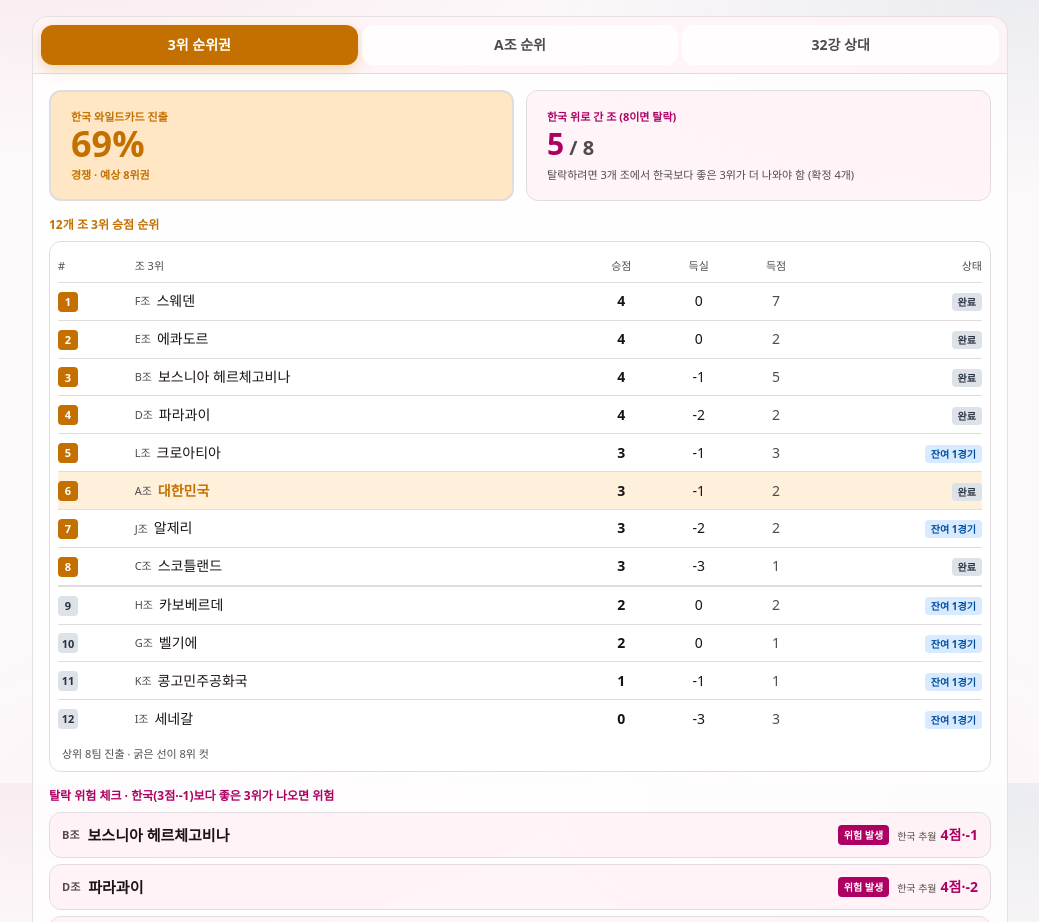
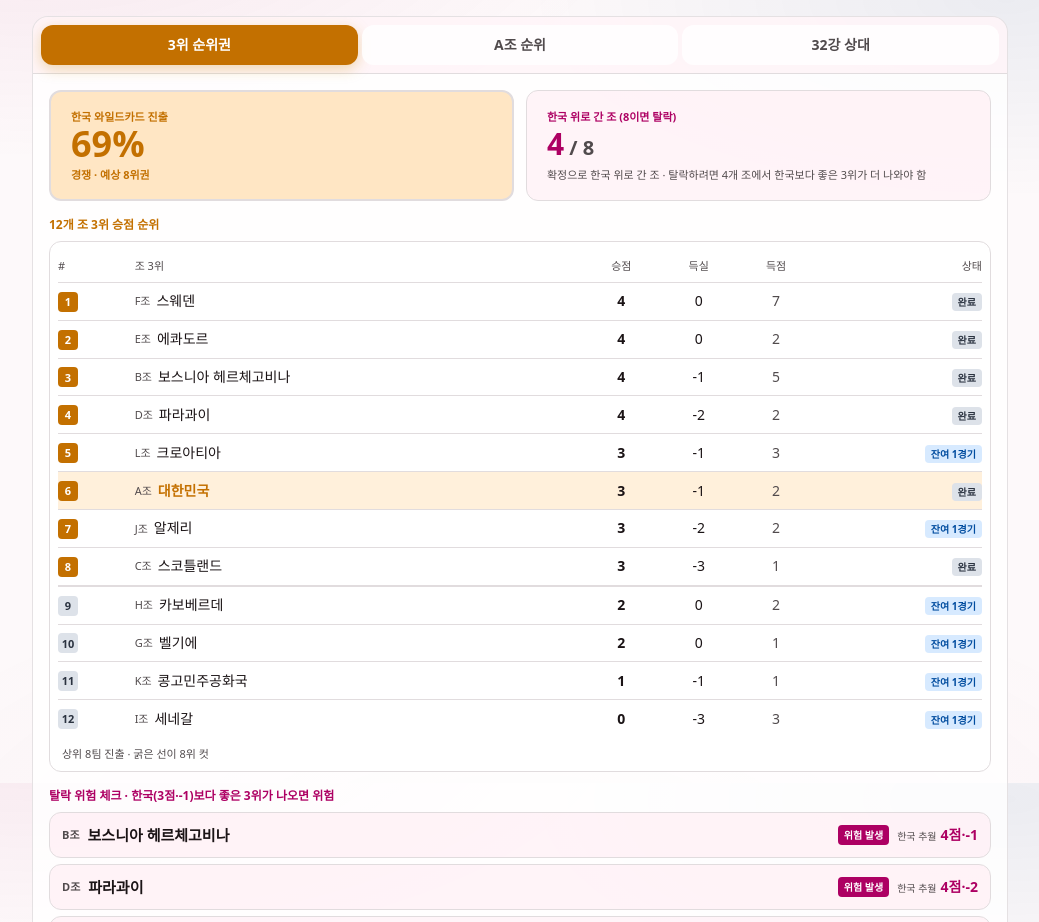
Before and after one commit to jeky22/worldcup-korea, a Next.js app: page / in a window 1280 px wide. Shown: the part 817-1739 px from the top of the page, without its empty margins (120-1159 px from the left). Built offline with nearby package versions, Linux system fonts and the light colour scheme; no server answers; a web font is replaced by a local one.

Commit message:
확률 재계산 및 표기 수정

```diff
--- a/src/components/korea-group-tabs.tsx
+++ b/src/components/korea-group-tabs.tsx
@@ -224,7 +224,7 @@ function ThirdRankTable({ rows }: { rows: ThirdRankRow[] }) {
 function SurvivalPanel({ survival }: { survival: KoreaSurvival }) {
   const danger = survival.groups.filter((g) => g.status !== "below");
   const safe = survival.groups.filter((g) => g.status === "below");
-  const margin = survival.threshold - survival.aboveNow;
+  const margin = survival.threshold - survival.aboveLocked;
   const likely = [...survival.rankDistribution].sort((a, b) => b.share - a.share)[0];
 
   // 진출 확률 계산식 설명용
@@ -257,13 +257,12 @@ function SurvivalPanel({ survival }: { survival: KoreaSurvival }) {
           </p>
           <p className="leading-none">
             <span className="text-3xl font-black tabular-nums text-[var(--color-kor-red)]">
-              {survival.aboveNow}
+              {survival.aboveLocked}
             </span>
             <span className="text-xl font-bold text-muted"> / {survival.threshold}</span>
           </p>
           <p className="mt-1 text-[11px] font-medium text-muted">
-            탈락하려면 {margin}개 조에서 한국보다 좋은 3위가 더 나와야 함
-            {survival.aboveLocked > 0 && ` (확정 ${survival.aboveLocked}개)`}
+            확정으로 한국 위로 간 조 · 탈락하려면 {margin}개 조에서 한국보다 좋은 3위가 더 나와야 함
           </p>
         </div>
       </div>
--- a/src/components/watch-matches.tsx
+++ b/src/components/watch-matches.tsx
@@ -6,6 +6,7 @@ import { WatchLinks } from "./watch-links";
 import { teamKo } from "@/lib/teams";
 import { kstDateTime } from "@/lib/format";
 import type { WatchMatch } from "@/lib/scenario/watch-matches";
+import { describeDanger } from "@/lib/scenario/danger-text";
 
 export type { WatchMatch };
 
@@ -50,14 +51,9 @@ function Countdown({ target, now }: { target: number; now: number }) {
   );
 }
 
-function triggerText(m: WatchMatch): string {
-  if (m.dangerResult === "W") return `${teamKo(m.team1)} 승`;
-  if (m.dangerResult === "L") return `${teamKo(m.team2)} 승`;
-  return "무승부";
-}
-
 function MatchCard({ m, now }: { m: WatchMatch; now: number }) {
   const upcoming = m.kickoff != null && m.kickoff - now > 0;
+  const danger = describeDanger(m);
   return (
     <div className="flex min-w-[15rem] flex-1 flex-col gap-2.5 rounded-xl border border-[var(--color-kor-red)]/15 bg-[var(--color-card)] p-3.5">
       <div className="flex items-center justify-between">
@@ -82,12 +78,9 @@ function MatchCard({ m, now }: { m: WatchMatch; now: number }) {
       </div>
 
       <div className="rounded-lg bg-[var(--color-kor-red-soft)]/40 px-2.5 py-1.5">
-        <p className="text-xs font-semibold text-[var(--color-kor-red)]">
-          ⚠ {triggerText(m)} 시 한국 밀어내고 진출
-        </p>
-        <p className="mt-0.5 text-[11px] text-muted">
-          한국이 와일드카드에서 밀려 <span className="font-semibold text-[var(--color-kor-red)]">탈락 위험</span>{" "}
-          · 발생 확률 {Math.round(m.overtakeProb * 100)}%
+        <p className="text-xs text-muted">
+          ⚠ <span className="font-semibold text-[var(--color-kor-red)]">{danger.lead}</span>
+          {danger.tail}
         </p>
       </div>
 
```
